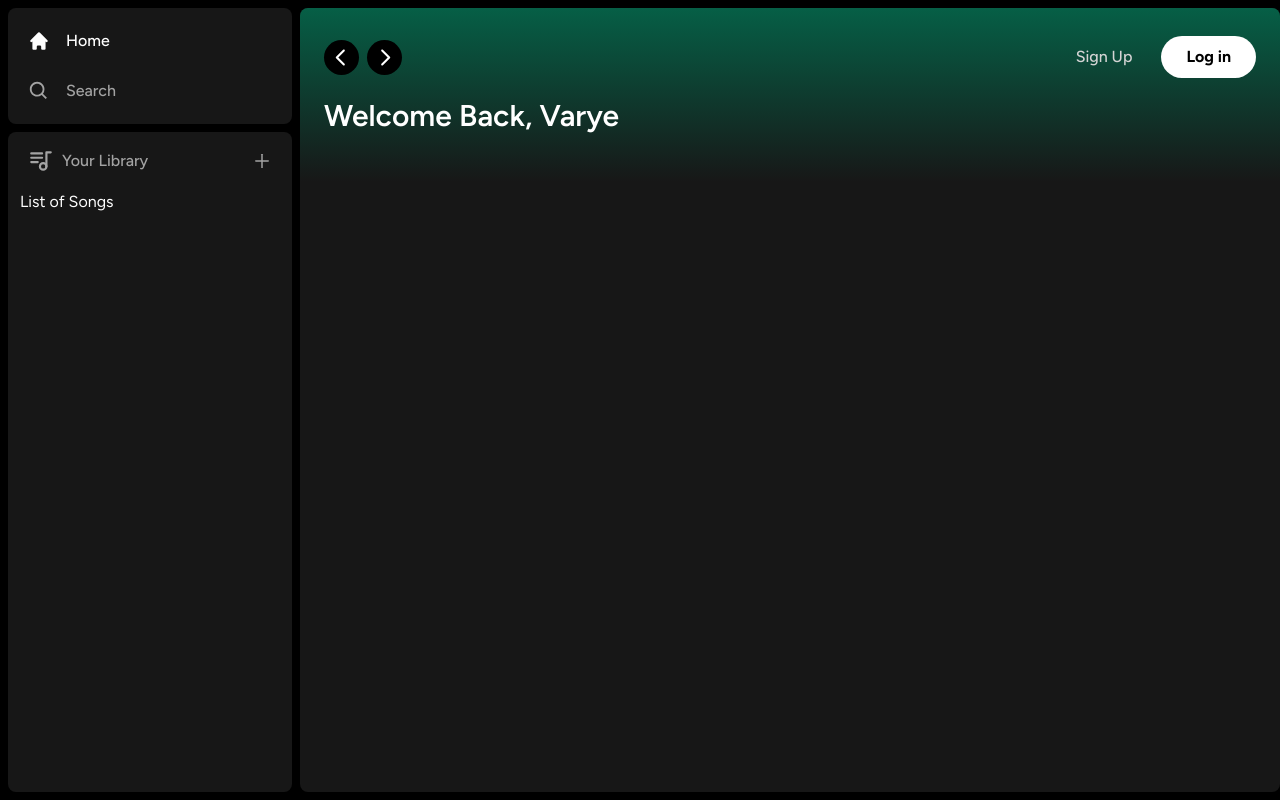
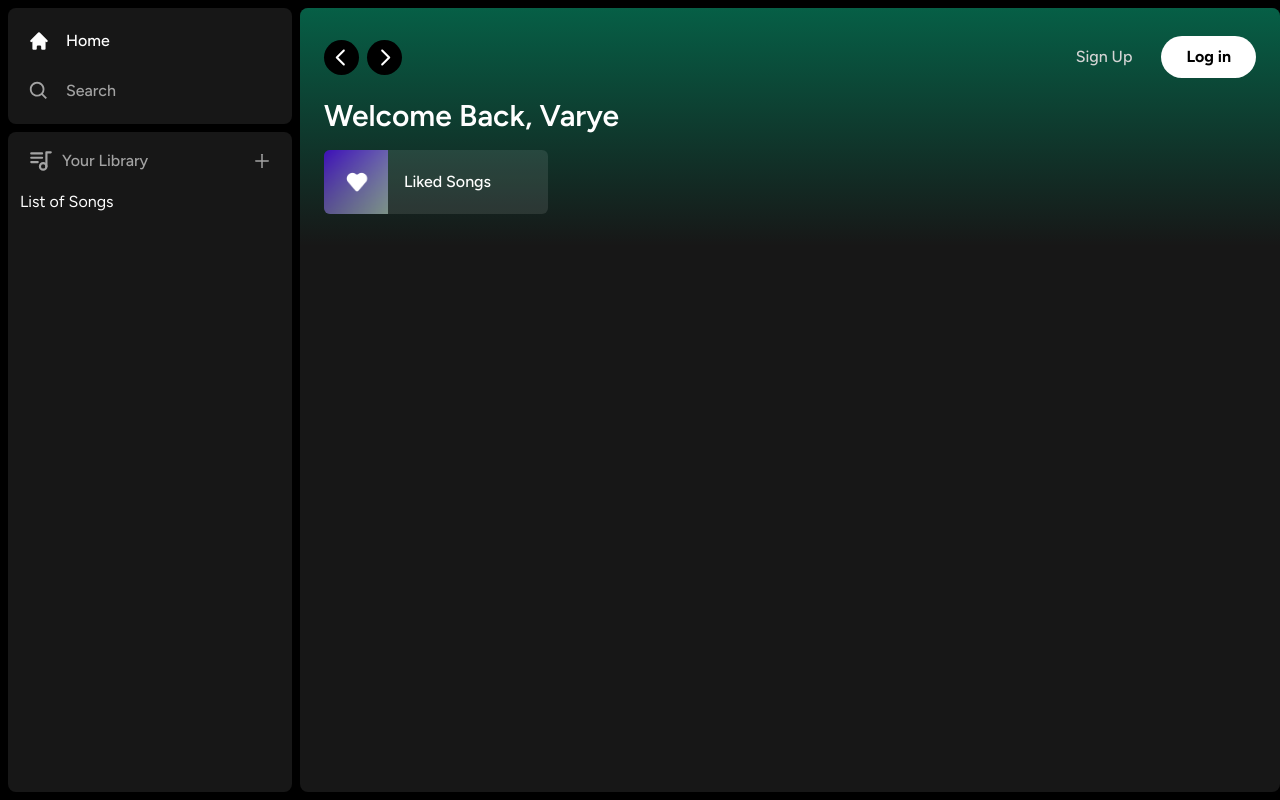
Before and after one commit to felixfren/postify, a Next.js app: page / in a window 1280 px wide. Built offline with nearby package versions, Linux system fonts and the light colour scheme.

Commit message:
liked songs

```diff
--- a/app/(site)/page.tsx
+++ b/app/(site)/page.tsx
@@ -1,4 +1,5 @@
 import Header from "@/components/Header";
+import ListItem from "@/components/ListItem";
 
 export default function Home() {
   return (
@@ -9,7 +10,11 @@ export default function Home() {
             Welcome Back, Varye
           </h1>
           <div className="grid grid-cols sm:grid-cols-2 xl:grid-cols-4 gap-3 mt-4">
-
+            <ListItem
+              image="/images/liked.png"
+              name="Liked Songs"
+              href="liked"
+            />
           </div>
         </div>
       </Header>
--- /dev/null
+++ b/components/ListItem.tsx
@@ -0,0 +1,40 @@
+"use client";
+
+import { useRouter } from "next/navigation";
+import Image from "next/image";
+import { FaPlay } from "react-icons/fa"
+
+interface ListItemProps {
+    image: string;
+    name: string;
+    href: string;
+}
+
+const ListItem: React.FC<ListItemProps> = ({
+    image,
+    name,
+    href
+}) => {
+    const router = useRouter();
+
+    const onClick = () => {
+        //add authentication
+        router.push(href);
+    }
+
+    return (
+        <button className="relative group flex items-center rounded-md overflow-hidden gap-x-4 bg-neutral-100/10 hover:bg-neutral-100/20 transition pr-4">
+            <div className="relative min-h-[64px] min-w-[64px]">
+                <Image className="object-cover" fill src={image} alt="Image" />
+            </div>
+            <p className="font-medium truncate py-5">
+                {name}
+            </p>
+            <div className="absolute transition opacity-0 rounded-full flex items-center justify-center bg-green-500 p-4 drop-shadow-md right-5 group-hover:opacity-100 hover:scale-110">
+                <FaPlay className="text-black" />
+            </div>
+        </button>
+     );
+}
+
+export default ListItem;
```
Also changed, not shown: public/images/liked.png (added).
